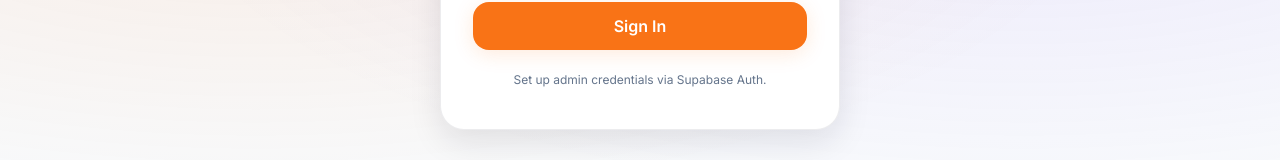
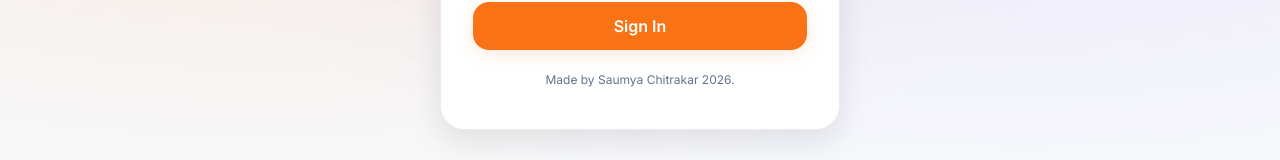
Before and after one commit to sauch0/QR-Ordering-System, a React (Vite) app: page /admin/login in a window 1280 px wide. Shown: the part 532-692 px from the top of the page. Built offline with nearby package versions, Linux system fonts and the light colour scheme; no server answers.

Commit message:
updated login page

```diff
--- a/src/pages/AdminLogin.jsx
+++ b/src/pages/AdminLogin.jsx
@@ -73,7 +73,7 @@ export default function AdminLogin() {
         </form>
 
         <p className="login-hint">
-          Set up admin credentials via Supabase Auth.
+          Made by Saumya Chitrakar 2026.
         </p>
       </div>
     </div>
```
